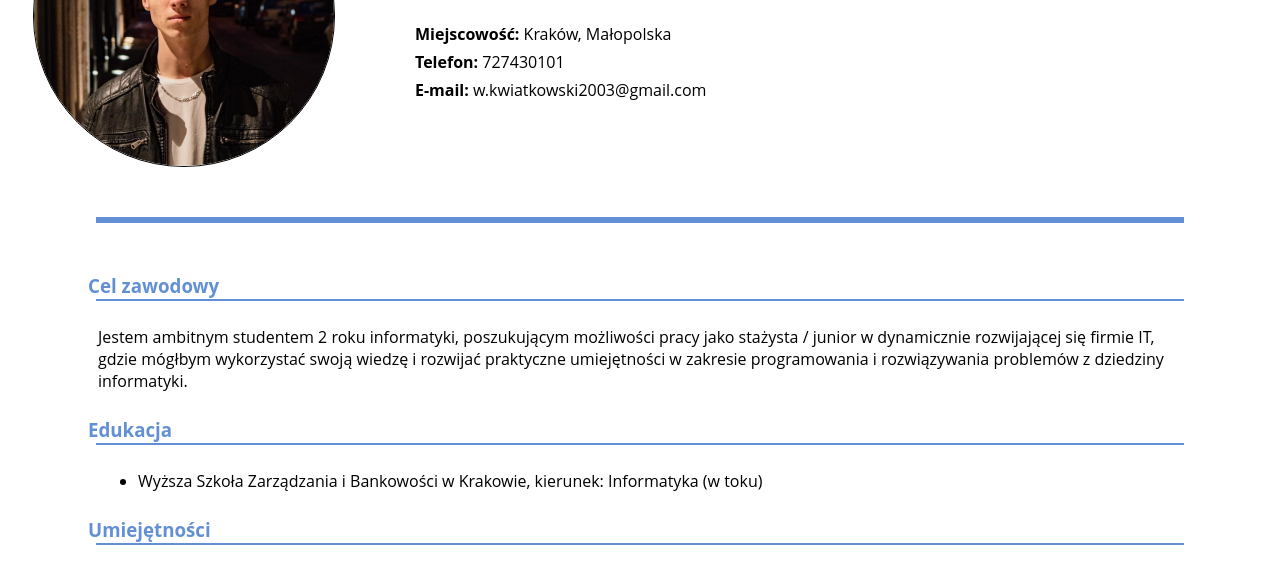
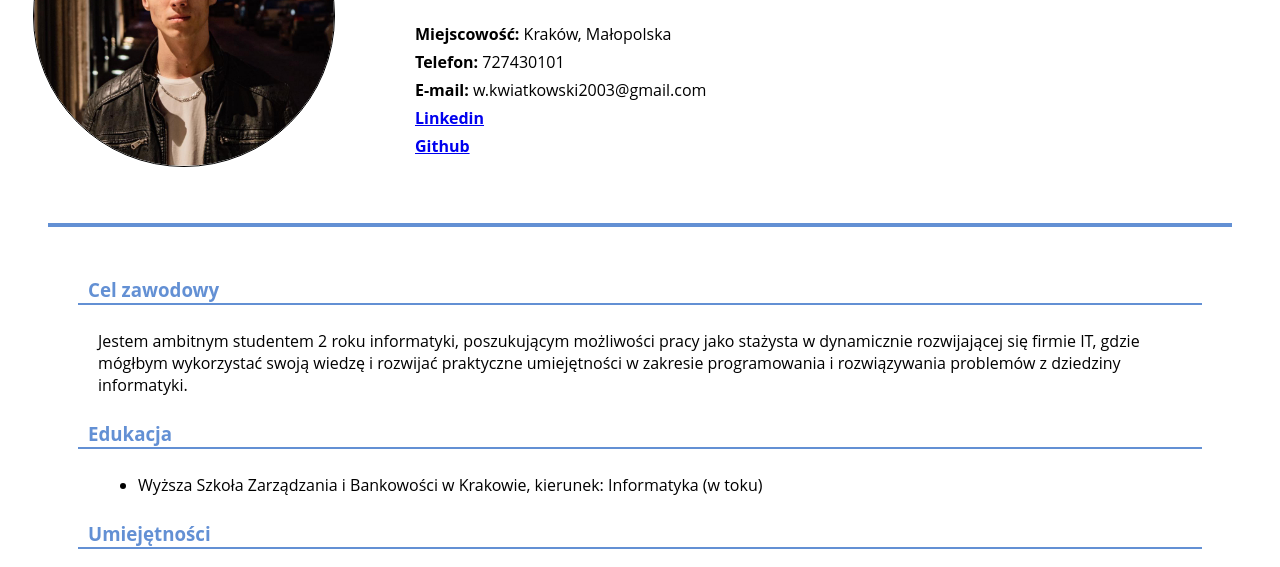
Before and after one commit to Kwiat0stan/CV, a plain HTML site: page index.html in a window 1280 px wide. Shown: the part 160-727 px from the top of the page. Drawn offline with Linux system fonts and the light colour scheme.

Commit message:
Changing layout

```diff
--- a/project/index.css
+++ b/index.css
@@ -35,18 +35,18 @@ header
 .break_line
 {
     border: 1px rgb(99, 144, 212) solid;
-    margin-left: 7%;
-    margin-right: 7%;
+    margin-left: 70px;
+    margin-right: 70px;
     margin-bottom: 25px;
 }
 
 .fat_line
 {
-    border: 3px rgb(99, 144, 212) solid;
+    border: 2px rgb(99, 144, 212) solid;
     margin-top: 50px;
     margin-bottom: 50px;
-    margin-left: 7%;
-    margin-right:7%;
+    margin-left: 40px;
+    margin-right:40px;
 }
 
 .info
--- a/project/index.html
+++ b/index.html
@@ -15,6 +15,8 @@
             <p><strong>Miejscowość: </strong>Kraków, Małopolska</p>
             <p><strong>Telefon: </strong>727430101</p>
             <p><strong>E-mail: </strong>w.kwiatkowski2003@gmail.com</p>
+            <p><strong><a href="https://www.linkedin.com/in/wojciech-kwiatkowski-3a2132249">Linkedin</a></strong></p>
+            <p><strong><a href="https://github.com/Kwiat0stan">Github</a></strong></p>
         </div>
     </header>
 
@@ -23,7 +25,7 @@
     <div class="info">
         <h3>Cel zawodowy</h3>
         <div class="break_line"></div>
-        <p>Jestem ambitnym studentem 2 roku informatyki, poszukującym możliwości pracy jako stażysta / junior w dynamicznie rozwijającej się firmie IT, gdzie mógłbym wykorzystać swoją wiedzę i rozwijać praktyczne umiejętności w zakresie programowania i rozwiązywania problemów z dziedziny informatyki.</p>
+        <p>Jestem ambitnym studentem 2 roku informatyki, poszukującym możliwości pracy jako stażysta w dynamicznie rozwijającej się firmie IT, gdzie mógłbym wykorzystać swoją wiedzę i rozwijać praktyczne umiejętności w zakresie programowania i rozwiązywania problemów z dziedziny informatyki.</p>
     </div>
 
     <div class="info">
```
Also changed, not shown: images/IMG_5927.JPG (renamed from project/images/IMG_5927.JPG).
